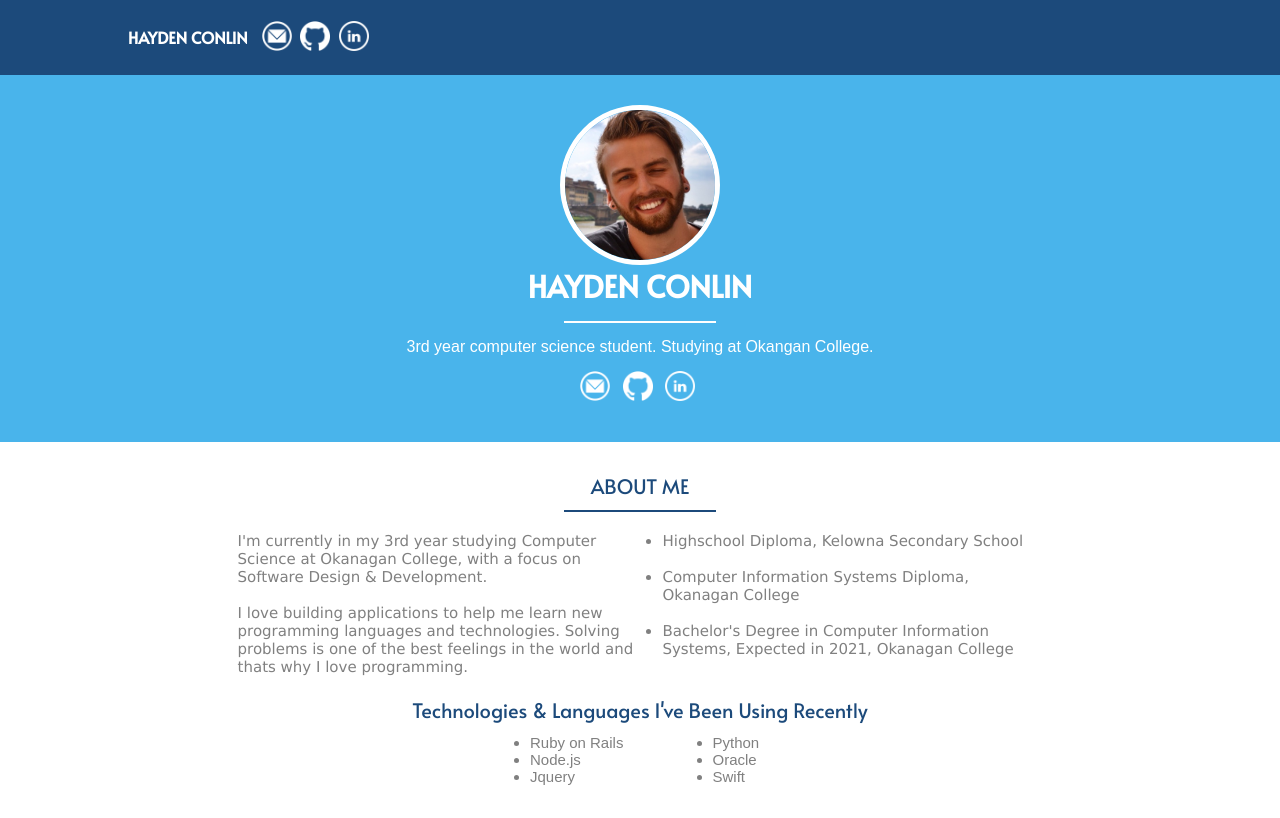
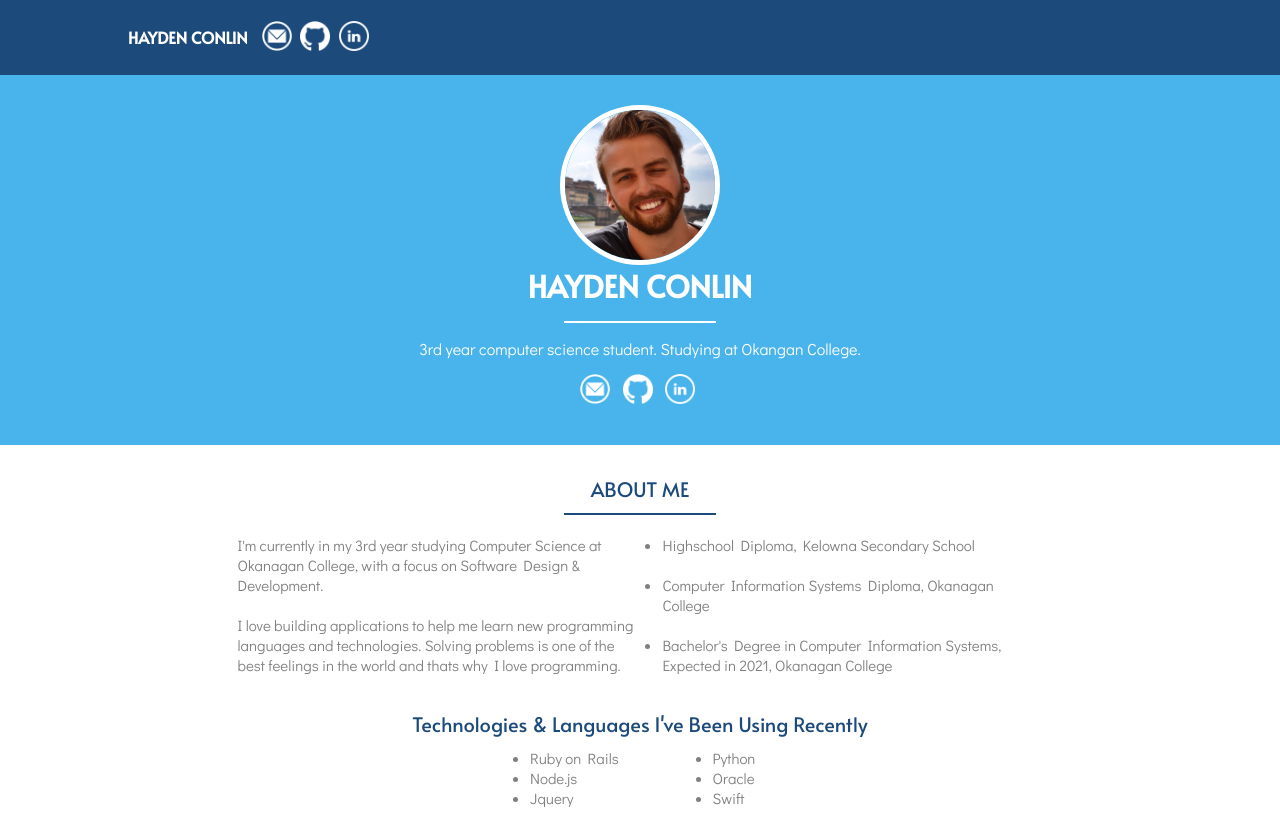
Before and after one commit to hconlin/hconlin.github.io, a plain HTML site: page index.html in a window 1280 px wide. Shown: the top 818 px of the page. Drawn offline with nearby package versions, Linux system fonts and the light colour scheme.

Commit message:
changed fonts

```diff
--- a/index.html
+++ b/index.html
@@ -7,6 +7,7 @@
   <script src="https://ajax.googleapis.com/ajax/libs/jqueryui/1.12.1/jquery-ui.min.js"></script>
   <script src="/static/js/application.js"></script>
   <link href="https://fonts.googleapis.com/css?family=Alata&display=swap" rel="stylesheet">
+  <link href="https://fonts.googleapis.com/css?family=Didact+Gothic&display=swap" rel="stylesheet">
 </head>
 <body>
     <div class="navbar">
@@ -82,7 +83,7 @@
               <div class="project-header">About the project</div>
               A local landscaping company, wanting to showcase their projects and services on a website, contracted me to make them one. This included a contact form to receive emails from potential clients and a way for the owner to dynamically add images to the site.
               <div class="project-header">Something I learned</div>
-              One thing I learned with this project was finding a low cost solution for hosting the site and the images. I went with Heroku + Cloudinary to keep the companies monthly costs as low as 7$ a month.
+              One thing I learned with this project was finding a low cost solution for hosting the site and the images. I went with Heroku + Cloudinary to keep the monthly cost as low as 7$ a month.
               <div class="project-link"><a href="https://www.intriguelandscaping.ca" target="_blank">https://www.intriguelandscaping.ca</a></div>
             </div>
           </div>
--- a/static/css/about-me.css
+++ b/static/css/about-me.css
@@ -21,7 +21,7 @@
   display: inline-block;
   margin-top: 10px;
   font-size: 15px;
-  font-family: 'Verdana';
+  font-family: 'Didact Gothic';
   color: grey;
 }
 
@@ -41,7 +41,7 @@ ul.tech-list{
   color: grey;
   padding-inline-start: 130px;
   width: 350px;
-  font-family: sans-serif;
+  font-family: 'Didact Gothic';
   text-align: left;
   font-size: 15px;
   columns: 2;
--- a/static/css/main.css
+++ b/static/css/main.css
@@ -3,7 +3,7 @@
 @import '/static/css/projects.css';
 
 body, html{
-  font-family: 'Alata', sans-serif;
+  font-family: 'Alata', 'Didact Gothic', sans-serif;
   margin: 0px;
 }
 
--- a/static/css/profile.css
+++ b/static/css/profile.css
@@ -40,7 +40,7 @@
 
 .about{
   margin-bottom: 5px;
-  font-family: sans-serif !important;
+  font-family: 'Didact Gothic' !important;
   font-size: 16px;
 }
 
--- a/static/css/projects.css
+++ b/static/css/projects.css
@@ -43,7 +43,7 @@
 .project-text{
   text-align: left;
   color: grey;
-  font-family: sans-serif;
+  font-family: 'Didact Gothic';
   font-size: 18px;
   display: none;
 }
```
Also changed, not shown: static/css/logo.png (deleted).
